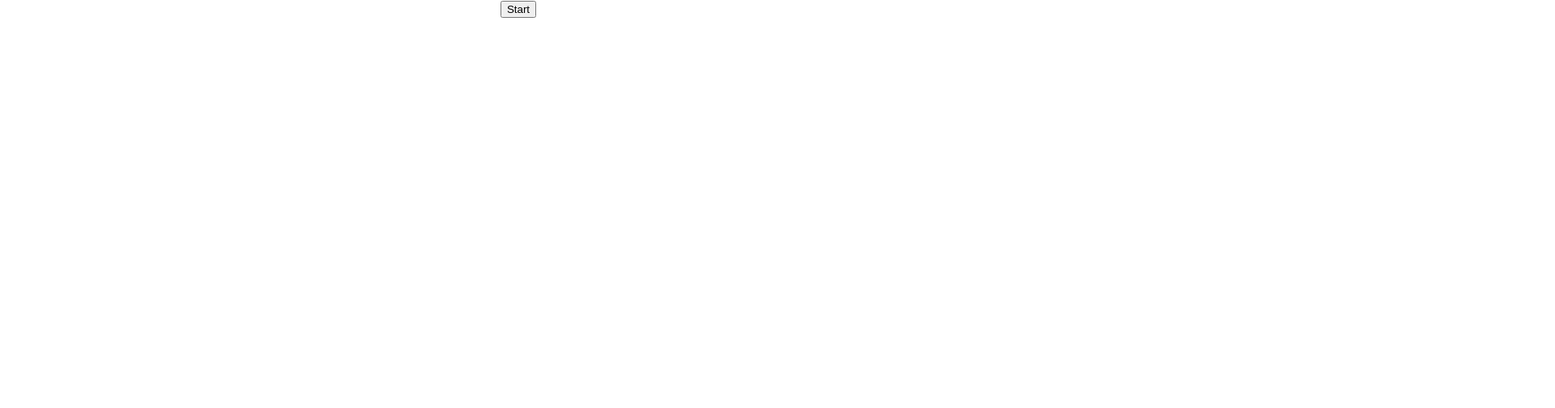
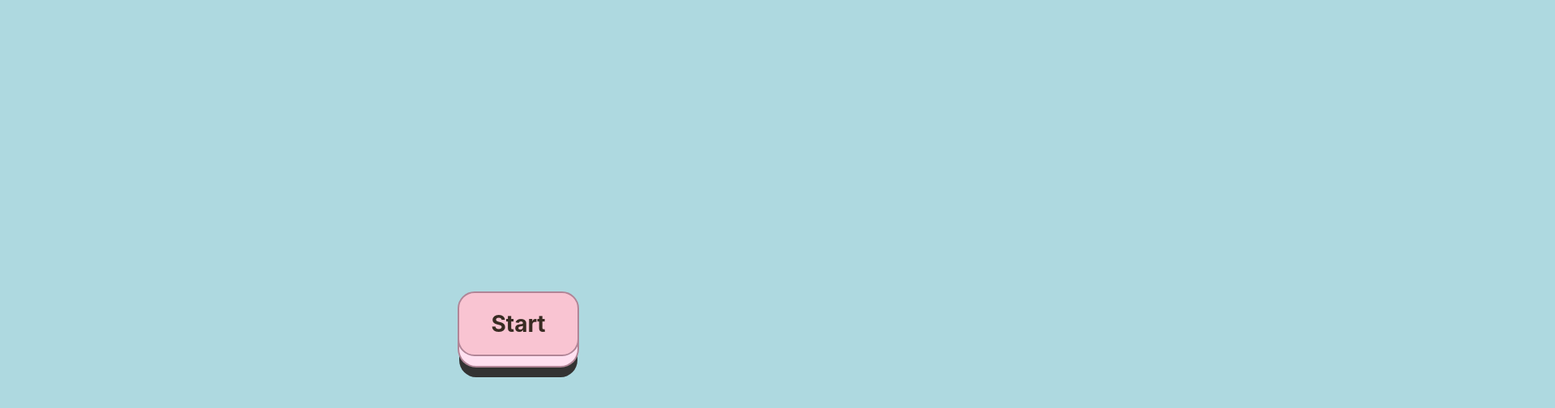
Before and after one commit to Nawzneen/React-OnlineShop, a React (Create React App) app: page / in a window 1280 px wide. Shown: the top 504 px of the page at 81% size, 1920 px wide, since content can reach past the window. Built offline with nearby package versions, Linux system fonts and the light colour scheme.

Commit message:
create toggle buttun

```diff
--- a/package.json
+++ b/package.json
@@ -6,6 +6,7 @@
     "@testing-library/jest-dom": "^5.17.0",
     "@testing-library/react": "^13.4.0",
     "@testing-library/user-event": "^13.5.0",
+    "bootstrap": "^5.3.2",
     "react": "^18.2.0",
     "react-dom": "^18.2.0",
     "react-scripts": "5.0.1",
--- a/src/App.css
+++ b/src/App.css
@@ -1,38 +1,91 @@
-.App {
-  text-align: center;
+body {
+  margin: 0;
+  background: url(./Images/workshopBackground.jpg);
+  background-size: cover;
+  background-position: 50% 50%;
+  width: 100vw;
+  height: 100vh;
+  display: flex;
+  justify-content: center;
+  align-items: center;
 }
 
-.App-logo {
-  height: 40vmin;
-  pointer-events: none;
+div div {
+  background: #aed9e0;
 }
 
-@media (prefers-reduced-motion: no-preference) {
-  .App-logo {
-    animation: App-logo-spin infinite 20s linear;
-  }
+.video-game-button {
+  margin: 100vh 100vw;
+  width: 150px;
+  position: relative;
+  display: inline-block;
+  cursor: pointer;
+  outline: none;
+  border: 0;
+  vertical-align: middle;
+  text-decoration: none;
+  font-family: inherit;
+  font-size: 28px;
+  font-weight: 700;
+  color: #382b22;
+  padding: 0.75em 0.5em;
+  background: #f9c4d2;
+  border: 2px solid #b18597;
+  border-radius: 0.75em;
+  -webkit-transform-style: preserve-3d;
+  transform-style: preserve-3d;
+  -webkit-transition: background 150ms cubic-bezier(0, 0, 0.58, 1),
+    -webkit-transform 150ms cubic-bezier(0, 0, 0.58, 1);
+  transition: transform 150ms cubic-bezier(0, 0, 0.58, 1),
+    background 150ms cubic-bezier(0, 0, 0.58, 1),
+    -webkit-transform 150ms cubic-bezier(0, 0, 0.58, 1);
 }
 
-.App-header {
-  background-color: #282c34;
-  min-height: 100vh;
-  display: flex;
-  flex-direction: column;
-  align-items: center;
-  justify-content: center;
-  font-size: calc(10px + 2vmin);
-  color: white;
+.video-game-button::before {
+  position: absolute;
+  content: "";
+  width: 100%;
+  height: 100%;
+  top: 0;
+  left: 0;
+  right: 0;
+  bottom: 0;
+  background: #ffe0f0;
+  border-radius: inherit;
+  -webkit-box-shadow: 0 0 0 2px #b18597, 0 0.625em 0 0 #ffe3e2;
+  box-shadow: 0 0 0 2px #b18597, 0 0.625em 0 0 #ffe3e2;
+  -webkit-transform: translate3d(0, 0.75em, -1em);
+  transform: translate3d(0, 0.75em, -1em);
+  transition: transform 150ms cubic-bezier(0, 0, 0.58, 1),
+    box-shadow 150ms cubic-bezier(0, 0, 0.58, 1),
+    -webkit-transform 150ms cubic-bezier(0, 0, 0.58, 1),
+    -webkit-box-shadow 150ms cubic-bezier(0, 0, 0.58, 1);
 }
 
-.App-link {
-  color: #61dafb;
+.video-game-button:hover {
+  background: #f9d6e2;
 }
 
-@keyframes App-logo-spin {
-  from {
-    transform: rotate(0deg);
-  }
-  to {
-    transform: rotate(360deg);
-  }
+.video-game-button::before {
+  -webkit-box-shadow: 0 0 0 2px #b18597, 0 0.5em 0 0 #ffe3e2;
+  box-shadow: 0 0 0 2px #b18597, 0 0.5em 0 0 #333333;
+  -webkit-transform: translate3d(0, 0.5em, -1em);
+  transform: translate3d(0, 0.5em, -1em);
 }
+
+.video-game-button:active {
+  background: #f9d6e2;
+  -webkit-transform: translate(0em, 0.75em);
+  transform: translate(0em, 0.75em);
+}
+
+.video-game-button:active::before {
+  -webkit-box-shadow: 0 0 0 2px #b18597, 0 0 #ffe3e2;
+  box-shadow: 0 0 0 2px #b18597, 0 0 #ffe3e2;
+  -webkit-transform: translate3d(0, 0, -1em);
+  transform: translate3d(0, 0, -1em);
+}
+
+.video-game-button:focus:not(:focus-visible) {
+  outline: 0;
+}
--- a/src/App.js
+++ b/src/App.js
@@ -9,7 +9,9 @@ function App() {
   }
   return (
     <div className="App">
-      <button onClick={toggleGame}>{gameRunning ? "Pause" : "Start"}</button>
+      <button className="video-game-button" onClick={toggleGame}>
+        {gameRunning ? "Pause" : "Start"}
+      </button>
     </div>
   );
 }
```
Also changed, not shown: src/Images/workshopBackground.jpg (added), 1 other file (tests, documents, lock files or other folders).
